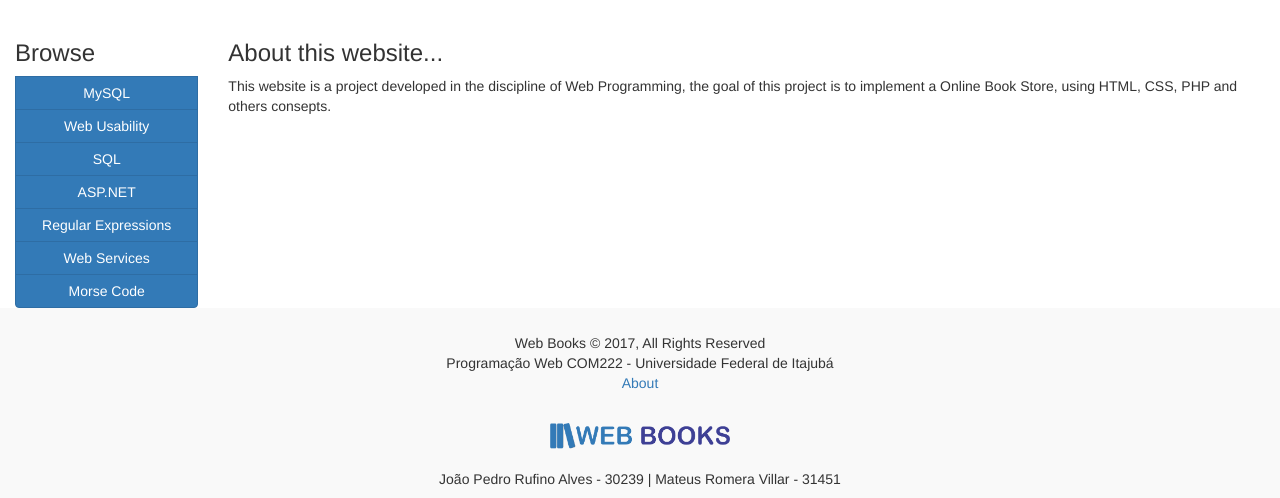
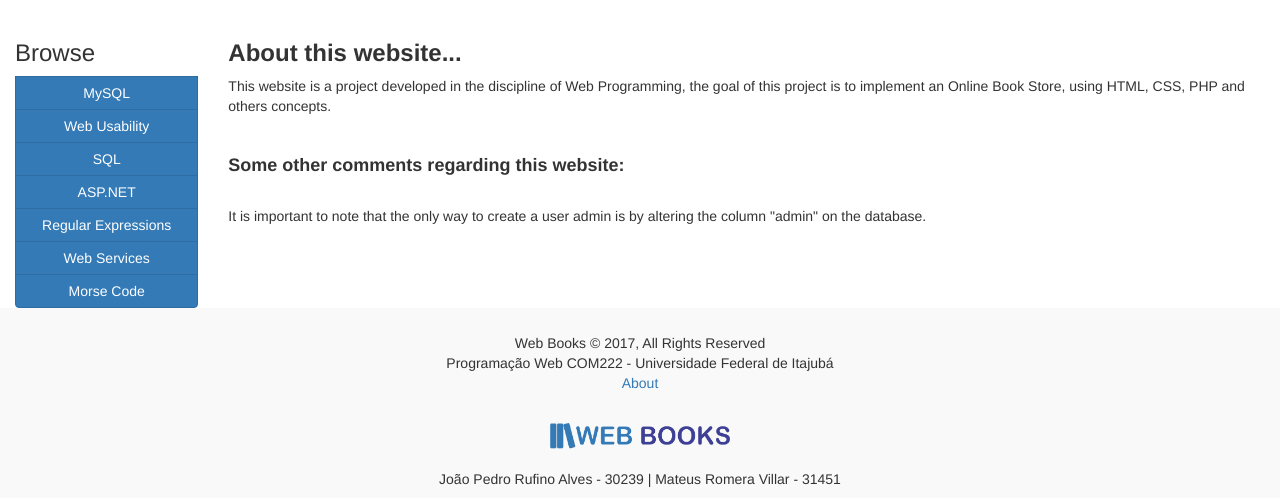
Before and after one commit to jpralves123/Final_Project_COM222, a PHP site: page /AboutUs.php in a window 1280 px wide. Shown: the part 52-550 px from the top of the page. Run offline with PHP 8.4, Linux system fonts and the light colour scheme; data comes from the database, SQL or seed files in the repository; some libraries are stand-ins or nearby versions.

Commit message:
ChangeAboutUs

```diff
--- a/_books/AboutUs.php
+++ b/_books/AboutUs.php
@@ -20,10 +20,17 @@
   <body>
 
     <div class="container-fluid col-md-10">
-      <h3>About this website...</h3>
+      <h3><b>About this website...</b></h3>
 
       <p>
-        This website is a project developed in the discipline of Web Programming, the goal of this project is to implement a Online Book Store, using HTML, CSS, PHP and others consepts.
+        This website is a project developed in the discipline of Web Programming, the goal of this project is to implement an Online Book Store, using HTML, CSS, PHP and others concepts.
+      </p>
+
+      <br>
+
+      <p>
+        <h4><b>Some other comments regarding this website:</b></h4>
+	<br>It is important to note that the only way to create a user admin is by altering the column "admin" on the database.
       </p>
 
 
```
